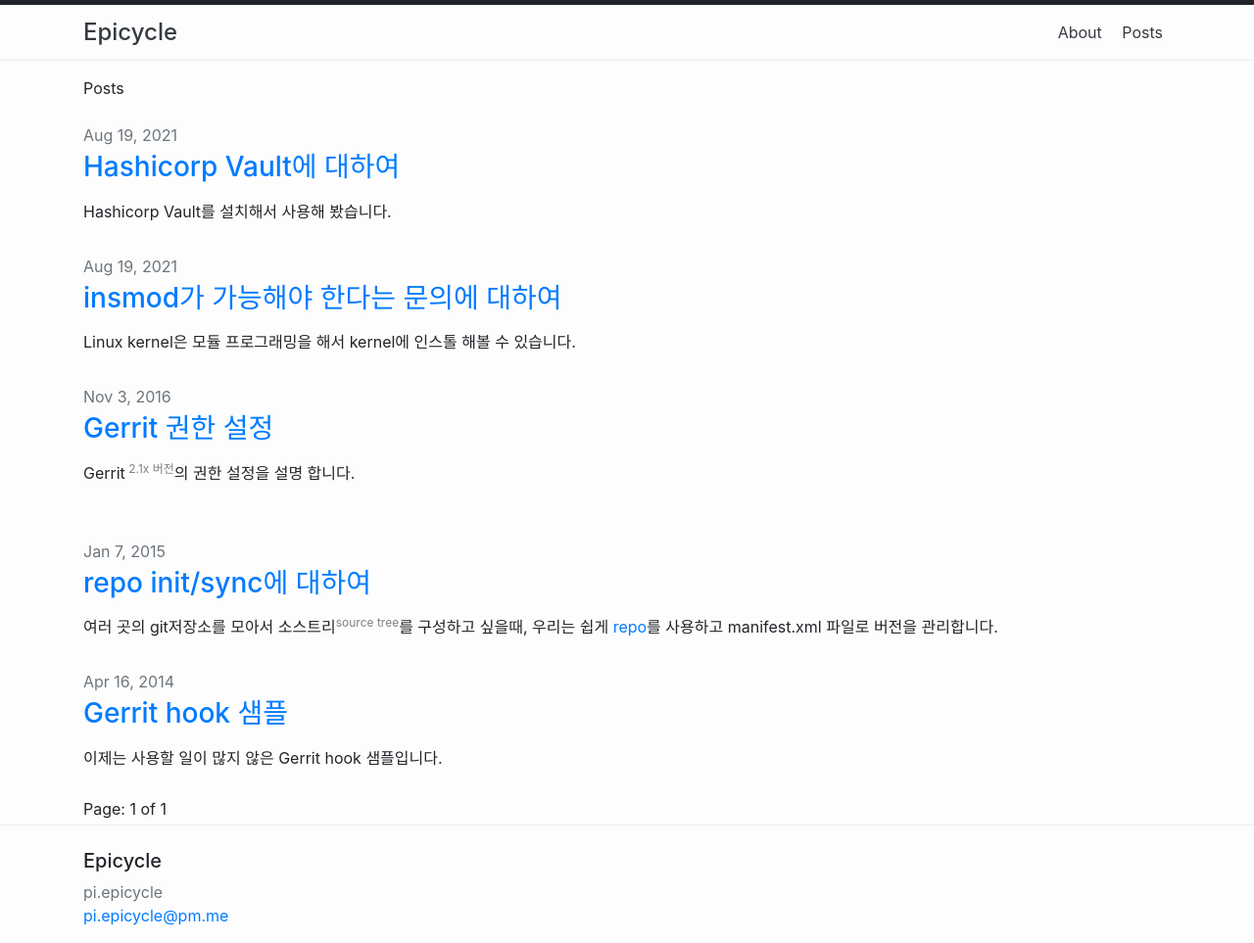
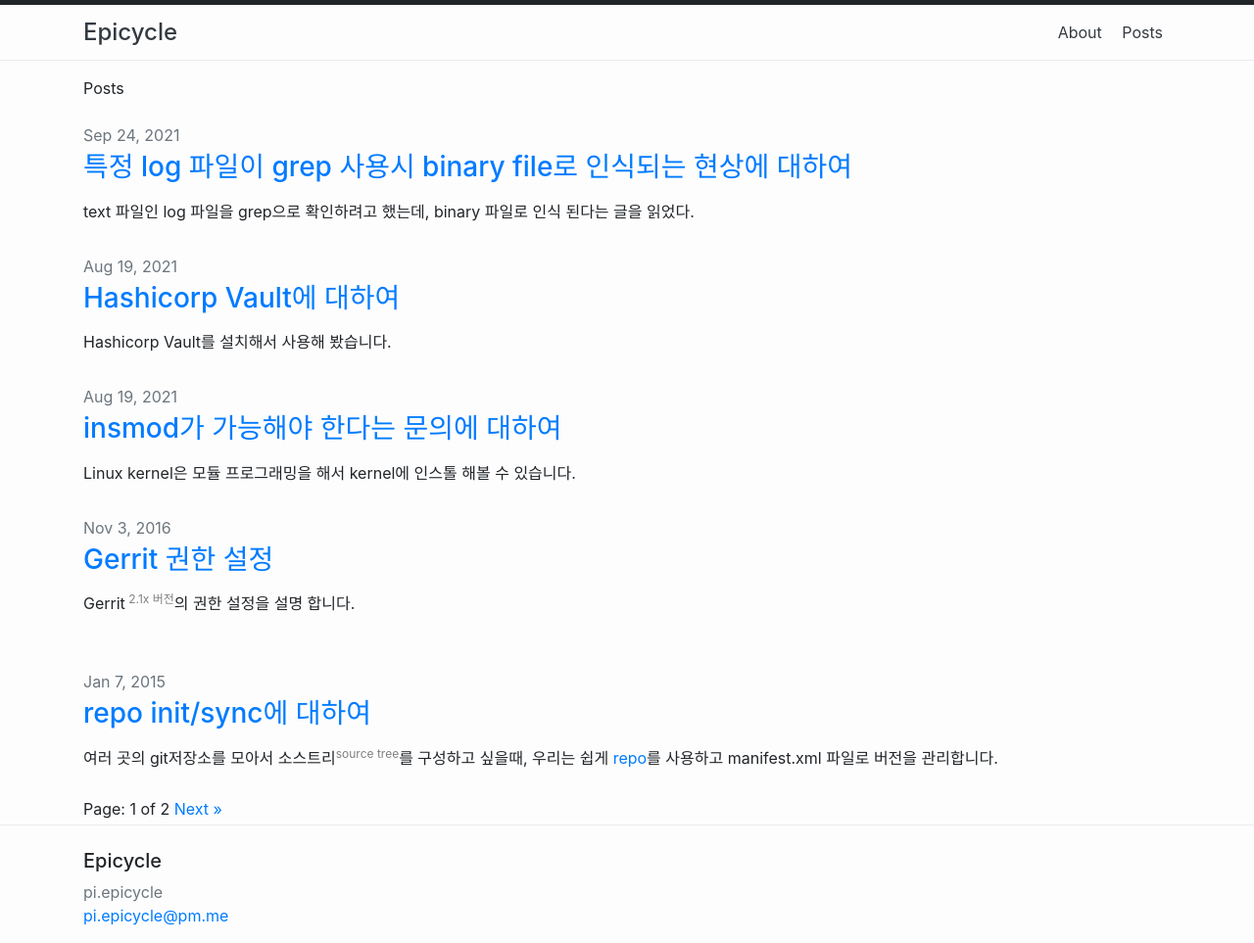
Before and after one commit to pseudocerasus/pseudocerasus.github.io, a Jekyll site: the page built from index.html, in a window 1280 px wide. Shown: the whole page at 98% size. Built offline with Jekyll 4.4.1, drawn with Linux system fonts in a browser that asks for light colours; the list of posts is cut into pages by our own code; part of the change alters nothing that is shown.

Commit message:
Created about-grep-binary-file

````diff
--- /dev/null
+++ b/_posts/2021-09-24-about-binaryfile-grep.markdown
@@ -0,0 +1,107 @@
+---
+layout: post
+title:  "특정 log 파일이 grep 사용시 binary file로 인식되는 현상에 대하여"
+date:   2021-09-24 15:21:11 +0900
+---
+
+text 파일인 log 파일을 grep으로 확인하려고 했는데, binary 파일로 인식 된다는 글을 읽었다.
+
+>이유를 알 수 없지만 "xxx.log" 파일을 grep 하면 binary 라고 읽을 수 없다는 메시지가 뜬다.<br>
+하지만 다른 파일들은 잘 읽힘.<br>
+이 문제를 해결하기 위해서 grep에 -a 옵션을 추가함.<br>
+
+그래서 이 현상을 설명해 보려고 한다.<br>
+<br>
+<br>
+
+---
+
+CRLF로 문장이 구분되지 않거나, ascii 또는 문자열 인코딩이 아닌 데이터가 있는 파일을 binary 파일로 인식합니다.<br>
+간혹 Log를 출력하는 프로그램쪽에서 한 라인에 0x00만 채워 넣던가 하면<br>
+해당 파일이 대부분 문자열로 인코딩 된 파일이지만,<br>
+특정 라인 때문에 전체적으로 data file로 인식될 수 있고, 이 경우 grep은 이를 binary 파일로 일단 간주합니다.
+<br>
+<br>
+아래 예를 참고해 보세요.
+
+```bash
+$ vi helloworld.log
+
+This is a text file
+Hello World
+```
+위와 같이 두줄을 적어 보세요. 그리고 저장하세요.<br>
+당연히 ascii 파일입니다. 확인해 보죠.<br>
+```bash
+$ file helloworld.log
+helloworld.log: ASCII text
+```
+
+이제 이 파일에 ascii 코드값 또는 문자열 인코딩 값이 아닌 다른 값을 넣어 보죠.<br>
+vi에서 hex code로 파일을 보고 편집할 수 있습니다.<br>
+0x00을 채워 보겠습니다.<br>
+
+```bash
+$ vi helloworld.log
+
+vi가 떠 있는 상태에서,
+
+:%!xxd
+
+를 입력하면 hex 모드로 보입니다. 아래처럼 말이죠. 아참, xxd가 설치되어 있어야 합니다. sudo apt-get install xxd
+
+00000000: 5468 6973 2069 7320 6120 7465 7874 2066  This is a text f
+00000010: 696c 650a 4865 6c6c 6f20 576f 726c 640a  ile.Hello World.
+
+
+hex로 보이는 값을 잘 보면, 두번째줄 끝에 0a 가 보일 겁니다.
+0a 는 ascii 코드로 LF 즉, line feed, new line이죠.
+네. hex 코드로 잘 보이네요. 이제 이 파일을 vi로 hex 모드로 열어 놓은 상태에서 아래와 같이 한줄 더 추가해 보세요.
+
+00000000: 5468 6973 2069 7320 6120 7465 7874 2066  This is a text f
+00000010: 696c 650a 4865 6c6c 6f20 576f 726c 640a  ile.Hello World.
+00000020: 0000 0000 0000 0000 0000 0000 0000 0000  ................
+
+그리고 vi 에서
+:%!xxd -r 을 입력하면 다시 hex 모드가 아닌 문자열 모드로 보일 겁니다.
+아래처럼 말이죠.
+
+This is a text file
+Hello World
+^@^@^@^@^@^@^@^@^@^@^@^@^@^@^@^@
+
+이상한 문자가 보이네요. 보통 바이너리 파일을 vi로 열었을때 보이는 그 문자들 ^@ 이 보이는군요.
+어쨌든 저장하고 나가보죠.
+```
+
+예상하듯이 이 파일은 이제 data file로 간주 됩니다.
+```bash
+$ file helloworld.log
+helloworld.log: data
+```
+
+data file (binary file)을 만들었는데, cat으로 읽어보면 어떻게 나올까요?
+```bash
+$ cat helloworld.log
+This is a text file
+Hello World
+```
+
+0x00 데이터 부분은 그냥 보여주지 않고 출력됐습니다. cat으로 보면, 그냥 New Line만 한 줄 들어간 것 처럼 보일 뿐이죠.<br>
+<br>
+이제 grep으로 읽어 보죠. 당연히 binary 파일이라고 할 겁니다.
+```bash
+$ grep "Hello" helloworld.log
+Binary file helloworld.log matches
+```
+
+그래서 grep 에서 -a 옵션을 제공하고 있습니다.<br>
+grep 입장에서 이건 binary file인데 싶어도 binary 파일안에 문자열 값이 포함되어 있다면 그건 찾아줄께 라는 옵션이 -a 인거죠.
+```
+$ grep -a "Hello" helloworld.log
+Hello World
+```
+
+문제가 된 로그 파일을 읽어 보면 어딘가 (보통은) 0x00 ^@이 들어가 있을 겁니다.<br>
+로그 파일을 출력하는 프로그램이 0x00 등을 남기거나, 혹은 문자열 끝에 0x0a (LF) 0x0d (CR) 등을 남기지 않으면,<br>
+이 파일은 종종 binary file로 인식되곤 합니다.
````
Also changed, not shown: assets/main.scss (line endings or trailing spaces).
